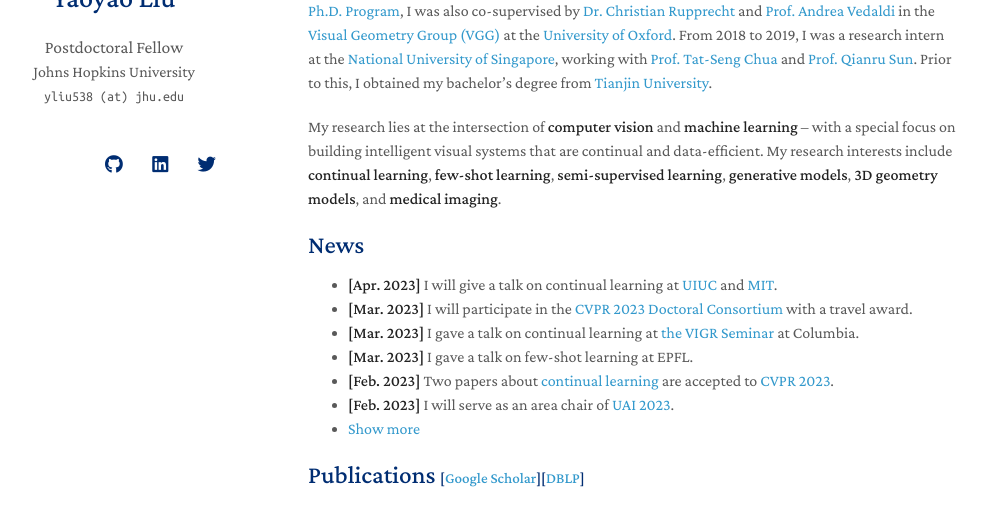
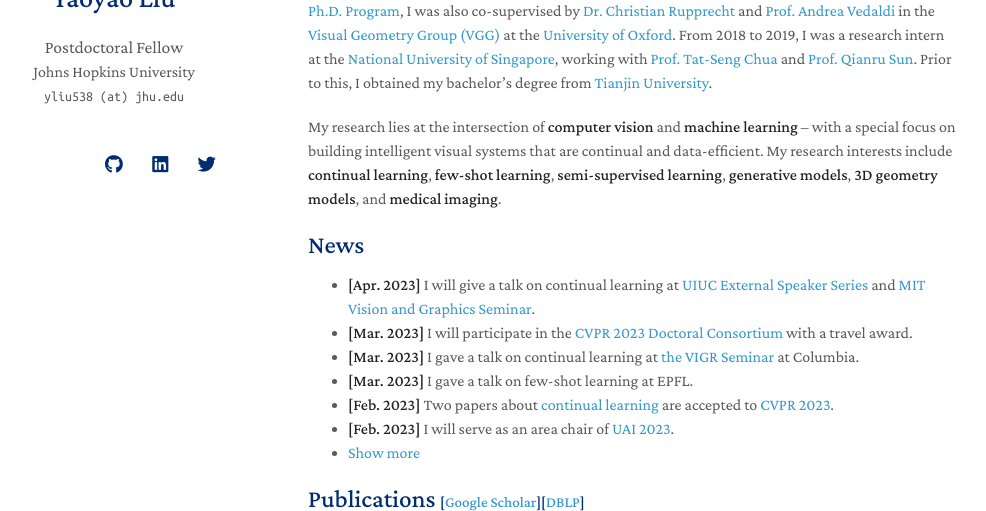
Before and after one commit to yaoyao-liu/yaoyao-liu.github.io, a Jekyll site: the page built from index.md, in a window 1280 px wide and 900 px high, cut to the strip 230-741 px from the top of the window. Shown: the whole strip, without its empty margins (162-1148 px from the left). Built offline with Jekyll 4.4.1, drawn with Linux system fonts in a browser that asks for light colours; nearby versions of some CDN libraries; comment, search, counter and statistics services are not loaded; a style sheet for code colours, icons or effects is not loaded; our own code applies the rules of GitHub Pages for plain Markdown files; some of the changed lines change nothing that is shown.

Commit message:
Update index.md

```diff
--- a/index.md
+++ b/index.md
@@ -12,34 +12,7 @@
 <strong style="color:#e74d3c; font-weight:600">I am looking for a postdoc or research scientist position in the US and EU. I would appreciate a ping if you see a job I might fit.</strong>
 -->
 
-## News
-
-<ul>
-<li><strong>[Apr. 2023]</strong> I will give a talk on continual learning at <a href="https://vision.cs.illinois.edu/vision_website/">UIUC</a> and <a href="https://sites.google.com/view/visionseminar">MIT</a>.</li>
-<li><strong>[Mar. 2023]</strong> I will participate in the <a href="https://cvpr2023.thecvf.com/Conferences/2023/CallForDoctoralConsortium">CVPR 2023 Doctoral Consortium</a> with a travel award. </li>
-<li><strong>[Mar. 2023]</strong> I gave a talk on continual learning at <a href="https://vigr.cs.columbia.edu/vigr_seminar.html">the VIGR Seminar</a> at Columbia. </li>
-<li><strong>[Mar. 2023]</strong> I gave a talk on few-shot learning at EPFL. </li>
-<li><strong>[Feb. 2023]</strong> Two papers about <a href="./#publications">continual learning</a> are accepted to <a href="http://cvpr2023.thecvf.com/">CVPR 2023</a>.</li>
-  <li><strong>[Feb. 2023]</strong> I will serve as an area chair of <a href="https://www.auai.org/uai2023/">UAI 2023</a>.</li>
-
-<li> <a href="javascript:toggle_vis('newsmore')">Show more</a> </li>
-<div id="newsmore" style="display:none">
-  <li><strong>[Dec. 2022]</strong> <a href="https://www.bmvc2023.org">BMVC 2023</a> will be held in Aberdeen, UK, and I will serve as the website chair.</li>
-  <li><strong>[Nov. 2022]</strong> Our paper about <a href="https://pure.mpg.de/rest/items/item_3478882_1/component/file_3478883/content">class-incremental learning</a> is accepted to <a href="https://aaai.org/Conferences/AAAI-23/">AAAI 2023</a>.</li>
-  <li><strong>[Oct. 2022]</strong> I am recognized as a top reviewer for <a href="https://neurips.cc/Conferences/2022/ProgramCommittee">NeurIPS 2022</a>.</li>
-  <li><strong>[Aug. 2022]</strong> I will serve as an area chair of <a href="https://aistats.org/aistats2023/">AISTATS 2023</a>.</li>
-  <li><strong>[Jun. 2022]</strong> I will serve as a student mentor of <a href="https://sites.google.com/view/cvpr-academy/">the CVPR Academy</a> at <a href="http://cvpr2022.thecvf.com/">CVPR 2022</a>.</li>
-  <li><strong>[Jun. 2022]</strong> I will serve as a website chair of <a href="https://bmvc2022.org/people/organisers/">BMVC 2022</a>, along with <a href="https://yashbhalgat.github.io/">Yash Bhalgat</a>.</li>
-  <li><strong>[Sep. 2021]</strong> Our paper about <a href="https://openreview.net/pdf?id=BfPzZSype5M">class-incremental learning</a> is accepted to <a href="https://neurips.cc/Conferences/2021">NeurIPS 2021</a>.</li>
-  <li><strong>[Mar. 2021]</strong> Our paper about <a href="https://arxiv.org/pdf/2010.05063.pdf">class-incremental learning</a> is accepted to <a href="http://cvpr2021.thecvf.com/">CVPR 2021</a>.</li>
-  <li><strong>[Jul. 2020]</strong> Our paper about <a href="https://link.springer.com/content/pdf/10.1007%2F978-3-030-58517-4_24.pdf">few-shot learning</a> is accepted to <a href="https://eccv2020.eu/">ECCV 2020</a>.</li>
-  <li><strong>[Feb. 2020]</strong> Our paper about <a href="https://arxiv.org/pdf/2002.10211.pdf">class-incremental learning</a> is accepted to <a href="http://cvpr2020.thecvf.com/">CVPR 2020</a>.</li>
-  <li><strong>[Feb. 2020]</strong> We will host the <a href="https://www.acmmmasia.org/2020/committee.html">ACM Multimedia Asia 2020</a> conference in Singapore!</li>
-  <li><strong>[Sep. 2019]</strong> Our paper about <a href="https://papers.nips.cc/paper/2019/file/bf25356fd2a6e038f1a3a59c26687e80-Paper.pdf">few-shot learning</a> is accepted to <a href="https://nips.cc/Conferences/2019">NeurIPS 2019</a>.</li>
-  <li><strong>[Mar. 2019]</strong> Our paper about <a href="https://openaccess.thecvf.com/content_CVPR_2019/papers/Sun_Meta-Transfer_Learning_for_Few-Shot_Learning_CVPR_2019_paper.pdf">few-shot learning</a> is accepted to <a href="http://cvpr2019.thecvf.com/">CVPR 2019</a>.</li>
-</div>
-
-</ul>
+{% include_relative _includes/news.md %}
 
 {% include_relative _includes/publications.md %}
 
```
